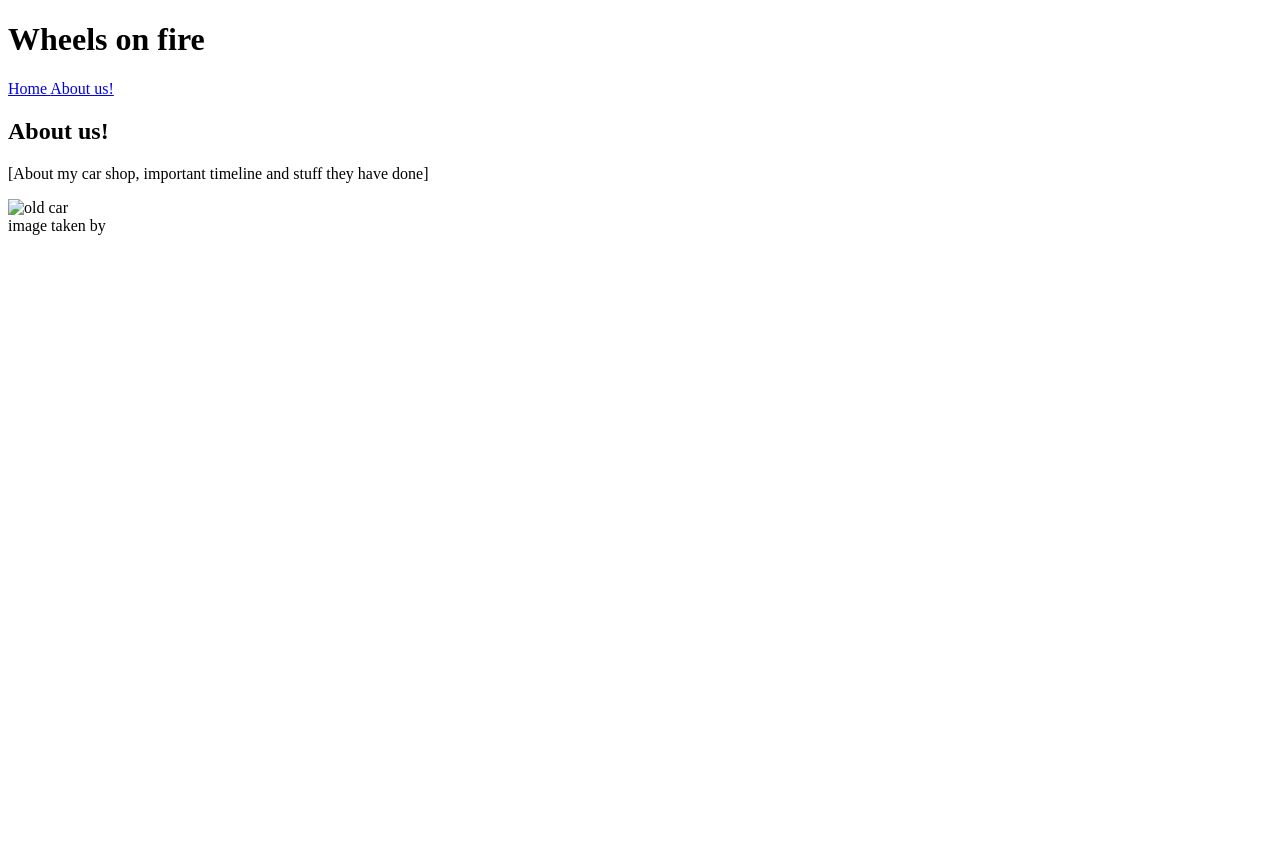
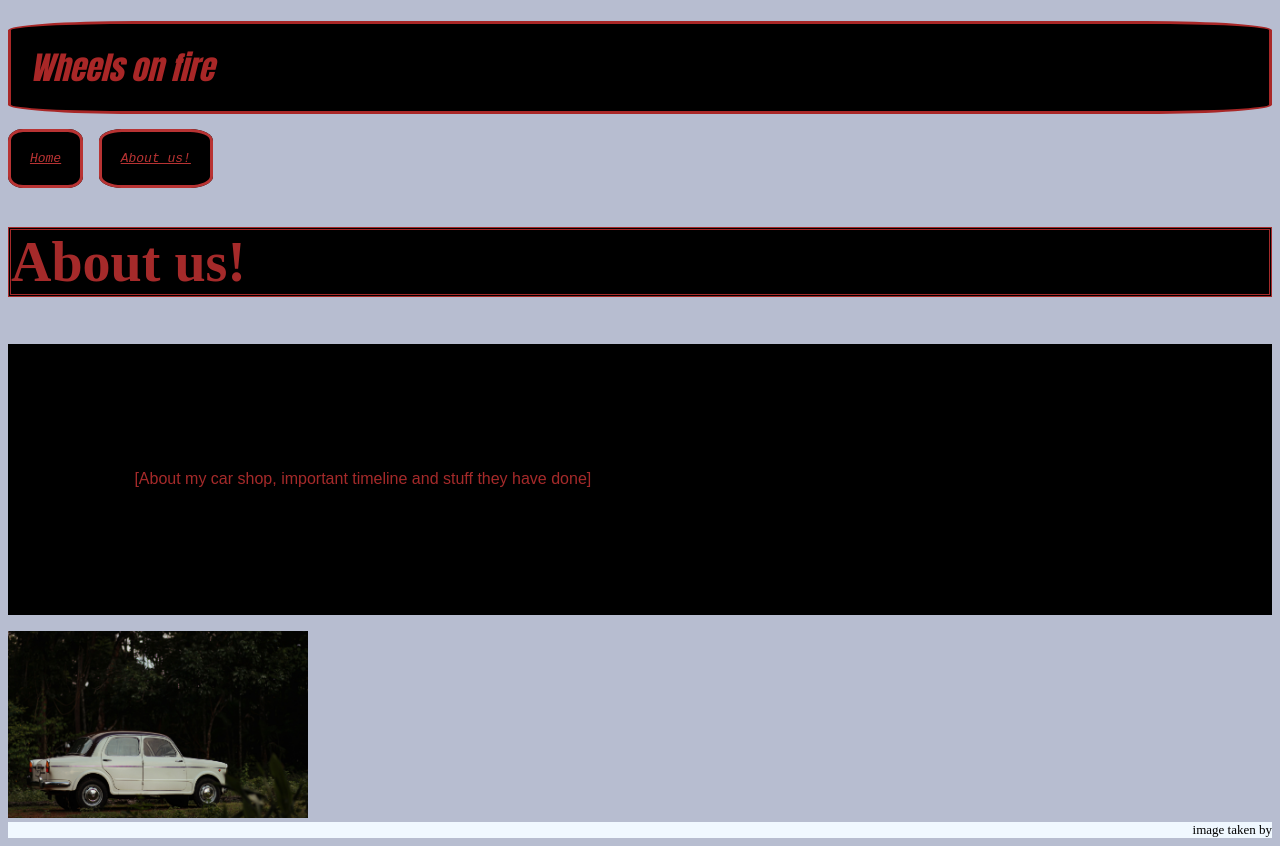
Before and after one commit to blueee0412laptop-spec/WebDev_Project_Webwrite, a plain HTML site: page about.html in a window 1280 px wide. Before the commit the page ends 800 px from the top, so only its background shows below. Drawn offline with Linux system fonts and the light colour scheme.

Commit message:
css code.1

```diff
--- a/about.html
+++ b/about.html
@@ -1,21 +1,24 @@
 <!DOCTYPE html>
-
+<html></html>
     <head>
 
         <meta charset="utf-8"/>
-
+        <link rel="stylesheet" href="styleabout.css">
         <title>Wheels on fire</title>
 
     </head>
+
+
     <body>
 
         <h1>Wheels on fire</h1>
         <section>
 
-            <nav>
-               <a href="index.html"> Home </a>
-                <a href="about.html"> About us! </a>
-            </nav>
+        <nav>
+            <pre>
+<a href="index.html">Home</a>  <a href="about.html">About us!</a>
+              </pre>
+         </nav>
 
         </section>
 
@@ -23,7 +26,7 @@
 
             <h2>About us!</h2>
             <p> [About my car shop, important timeline and stuff they have done]</p>
-            <img scr="https://unsplash.com/photos/an-orange-and-white-car-parked-in-front-of-a-body-of-water-Ynycw1OzZdI" alt="old car"/>
+        <img src="oldcar.jpg" alt="old car" width="300">
 
         <aside>
             <footer>image taken by</footer>
--- /dev/null
+++ b/styleabout.css
@@ -0,0 +1,46 @@
+body{
+    background-color:rgba(80, 95, 141, 0.408)
+}
+
+h1 {
+   font-family: Impact, Haettenschweiler, 'Arial Narrow Bold', sans-serif;
+   font-style: italic;
+   font-weight: lighter;
+   color: rgb(169, 39, 39);
+   background-color:black;
+   border-style:solid;
+   border-radius: 10%;
+   padding: 1.5%;
+}
+
+h2 {
+    font-size: 7ch;
+    color: brown;
+    background-color: black;
+    border-style:double;
+}
+
+p {
+    color: brown;
+    font-family:sans-serif;
+    background-color: black;
+    padding: 10%;
+
+}
+
+a {
+    font-family:monospace;
+    font-style: italic;
+    font-weight: lighter;
+    color:rgb(184, 51, 51);
+    background-color: rgb(0, 0, 0);
+    border-style: solid;
+    border-radius: 20%;
+    padding:1.5%;
+}
+
+footer {
+    text-align: right;
+    font-size: small;
+    background-color: aliceblue;
+}
--- /dev/null
+++ b/styleindex.css
@@ -0,0 +1,45 @@
+
+
+body{
+    background-color:rgba(194, 208, 252, 0.408)
+}
+
+h1 {
+   font-family: Impact, Haettenschweiler, 'Arial Narrow Bold', sans-serif;
+   font-style: italic;
+   font-weight: lighter;
+   color: brown;
+   background-color:black;
+   border-style:solid;
+}
+
+
+h2{
+   color: rgb(16, 46, 101);
+   font-family: monospace;
+   font-size: xx-large;
+   text-decoration:underline;
+   text-align: justify;
+
+}
+
+p{
+   text-align: center;
+}
+
+a {
+    font-family:monospace;
+    font-style: italic;
+    font-weight: lighter;
+    color:rgb(184, 51, 51);
+    background-color: rgb(0, 0, 0);
+    border-style: solid;
+    border-radius: 20%;
+    padding:1.5%;
+}
+
+footer {
+    text-align: right;
+    font-size: small;
+    background-color: aliceblue;
+}
```
Also changed, not shown: index.HTML (+11 -6 lines), caroftheweek.png (added), oldcar.jpg (added).
